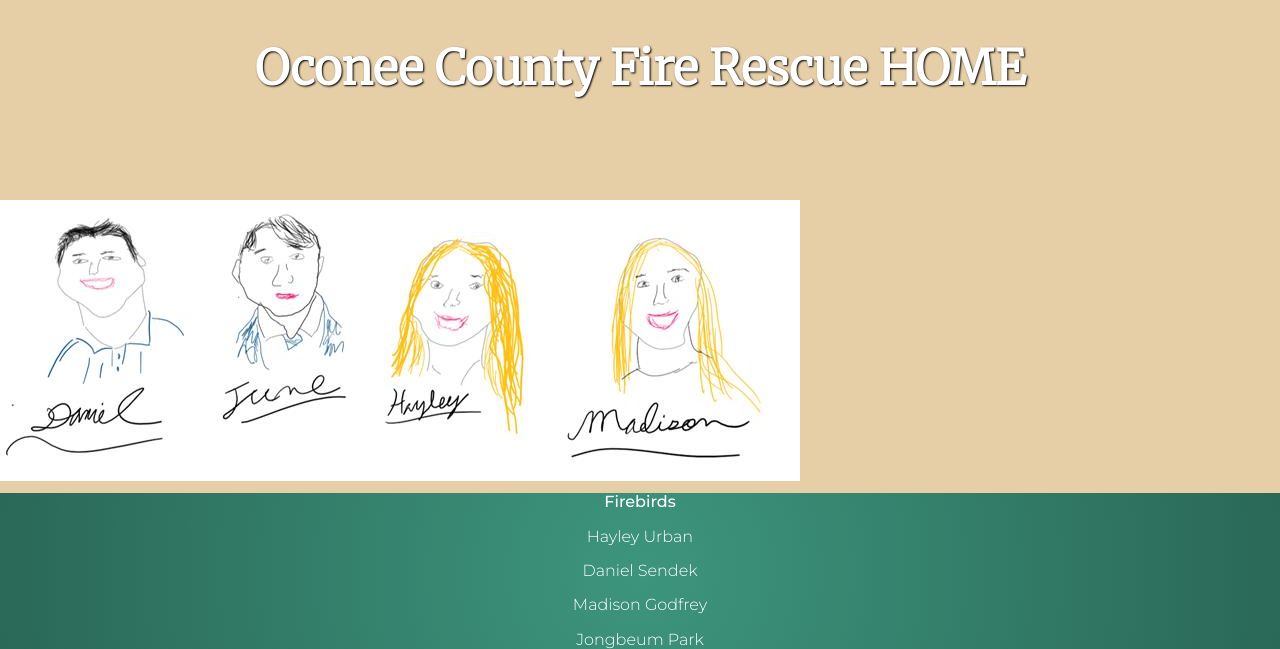
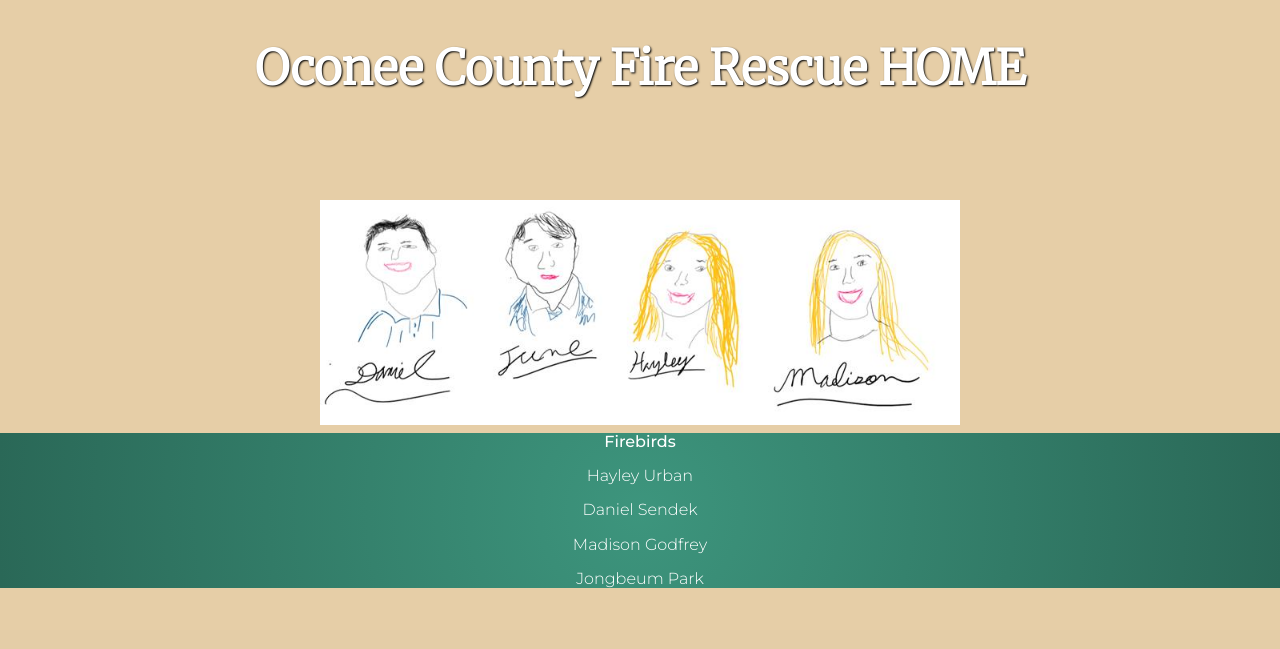
Before and after one commit to hayurban7/Firebirds, a PHP site: page /public/index.html in a window 1280 px wide. Shown: the part 170-819 px from the top of the page. After the commit the page ends 758 px from the top, so only its background shows below. Run offline with PHP 8.4, Linux system fonts and the light colour scheme; some libraries are stand-ins or nearby versions.

Commit message:
Actually centered the image this time, literally no thx to haley

```diff
--- a/app/public/css/styles.css
+++ b/app/public/css/styles.css
@@ -352,6 +352,14 @@
     margin-right: auto;
   }
 
+  .HayleyIsStoopid {
+  display: block;
+  margin-left: auto;
+  margin-right: auto;
+  width: 50%;
+}
+
+
   input[type="text"] {
       padding: 2px 2px 4px 4px;
       border: 1px solid hsl(35,28%,70%);
--- a/app/public/index.html
+++ b/app/public/index.html
@@ -56,7 +56,9 @@
 
 	<body>
 		<main>
-			<img src="images/pretty.jpg">
+
+			<img src="images/pretty.jpg" class="HayleyIsStoopid">
+
 		</main>
 	</body>
 
```
